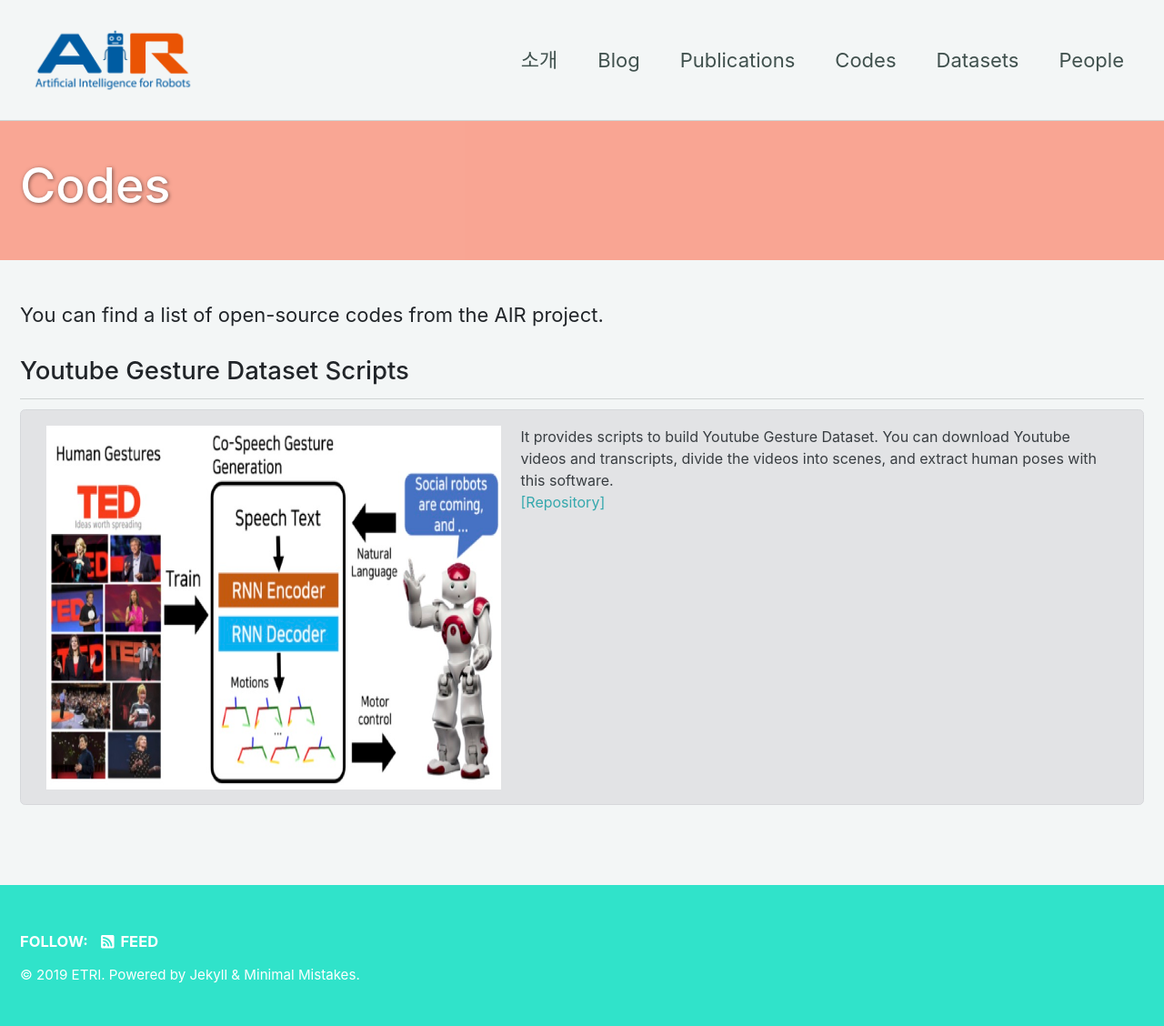
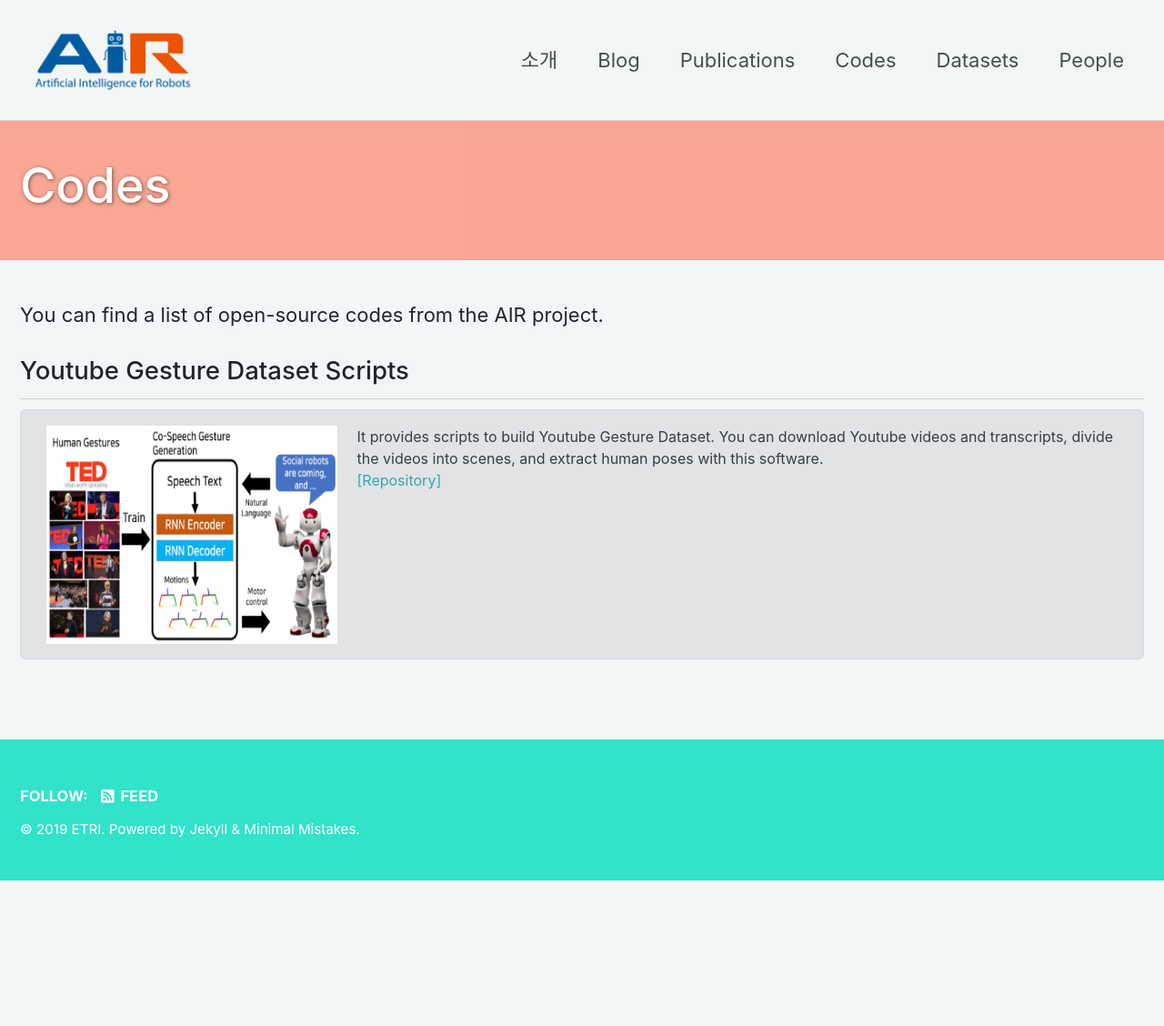
Before and after one commit to ai4robot/ai4robot.github.io, a Jekyll site: the page built from _pages/codes.md, in a window 1280 px wide. Shown: the whole page at 91% size. Built offline with Jekyll 4.4.1, drawn with Linux system fonts in a browser that asks for light colours; cached includes are drawn as plain includes; nearby versions of some CDN libraries; after the commit the page ends 968 px from its top, so only the background shows below that.

Commit message:
image size changed to 320x240 (for codes page)

```diff
--- a/_layouts/codes.html
+++ b/_layouts/codes.html
@@ -14,9 +14,9 @@ layout: splash
       <div class="alert alert-secondary" role="alert">
         <div class="media">
           {% if data.image %}
-          <img class="align-self-center mr-3" data-src="holder.js/80x80" alt="80x80" style="width: 500px; height: 400px;" src="{{data.image}}" data-holder-rendered="true">
+          <img class="align-self-center mr-3" data-src="holder.js/80x80" alt="80x80" style="width: 320px; height: 240px;" src="{{data.image}}" data-holder-rendered="true">
           {% else %}
-          <img class="align-self-center mr-3" data-src="holder.js/80x80" alt="80x80" style="width: 500px; height: 400px;" src="/assets/air.png" data-holder-rendered="true">
+          <img class="align-self-center mr-3" data-src="holder.js/80x80" alt="80x80" style="width: 320px; height: 240px;" src="/assets/air.png" data-holder-rendered="true">
           {% endif%}
           <div class="media-body" style="font-size: 16px">
             {{data.body}} <br>
```
